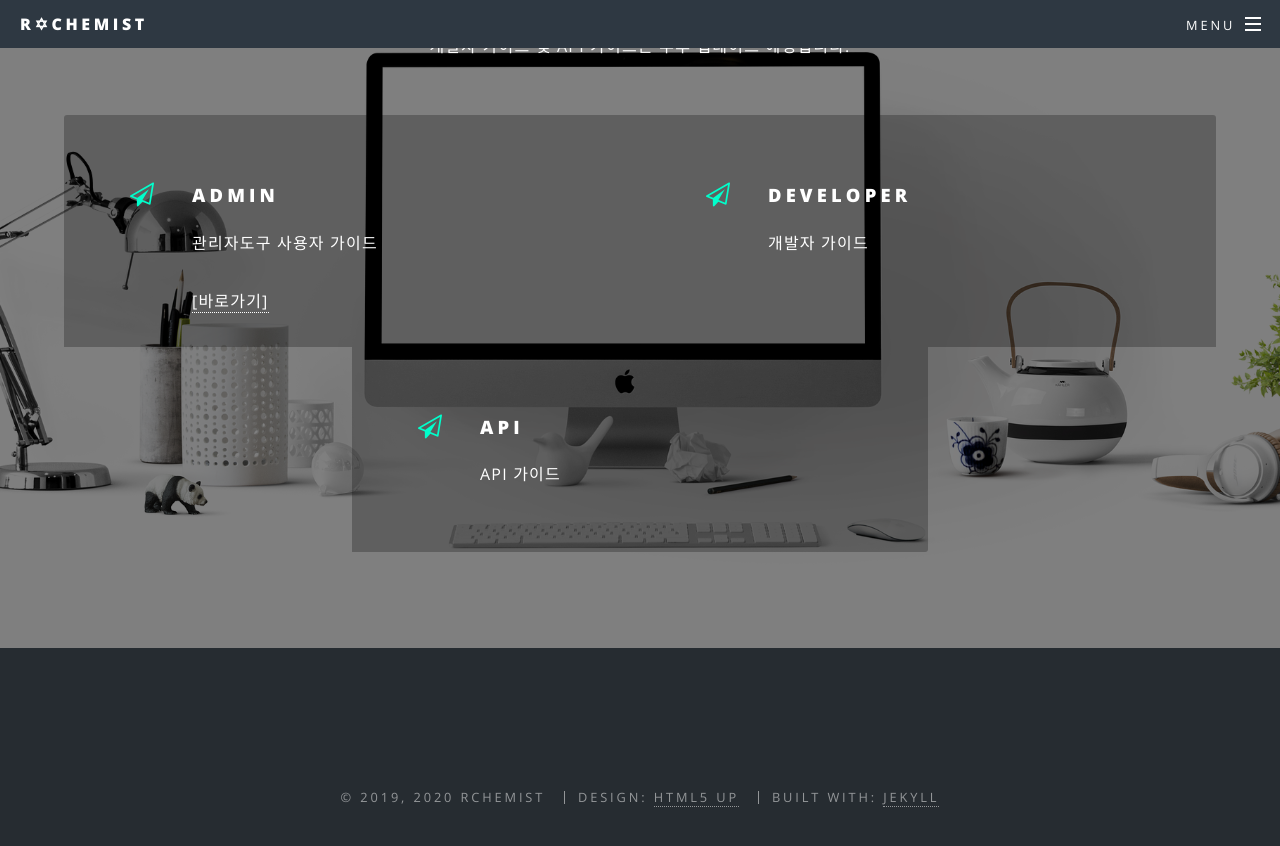
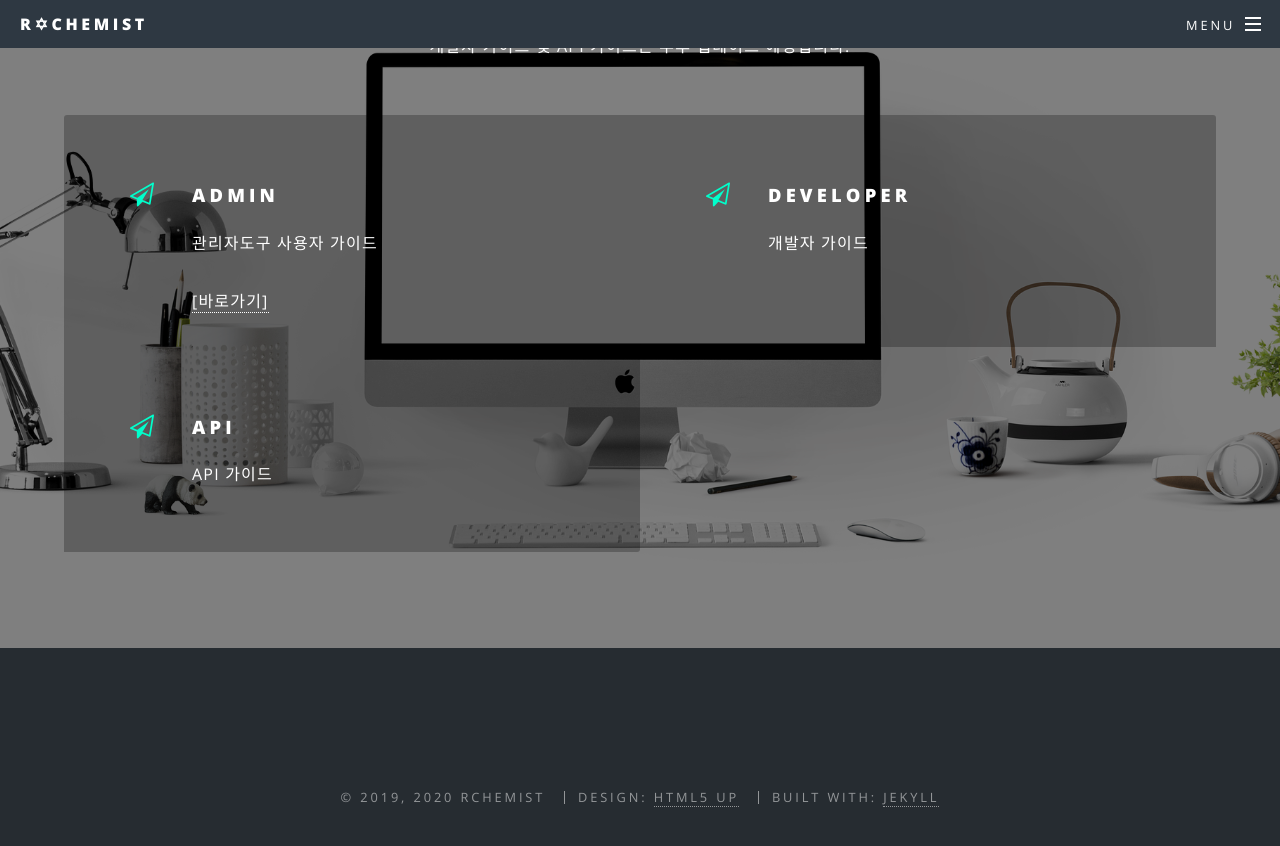
Before and after one commit to rchemist/rchemist.github.io, a Jekyll site: the page built from developers.html, in a window 1280 px wide and 900 px high, scrolled down 1047 px. Shown: the top 846 px of the window. Built offline with Jekyll 4.4.1, drawn with Linux system fonts in a browser that asks for light colours.

```diff
--- a/css/main.scss
+++ b/css/main.scss
@@ -1037,7 +1037,6 @@ $baseurl: '{{ site.baseurl }}/images';
 	.features-1 {
 		@include vendor('display', 'flex');
 		@include vendor('flex-wrap', 'wrap');
-		@include vendor('justify-content', 'center');
 		list-style: none;
 		padding: 0;
 		width: 100%;
@@ -1084,7 +1083,7 @@ $baseurl: '{{ site.baseurl }}/images';
 
 			@include breakpoint(medium) {
 				@include padding(3em, 2em);
-				text-align: left;
+				text-align: center;
 
 				&:before {
 					left: 0;
```
